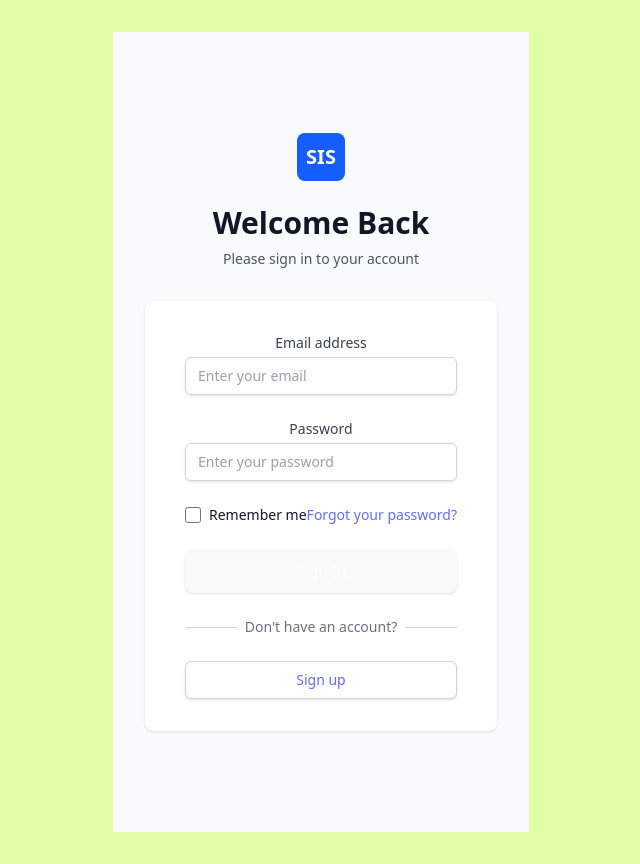
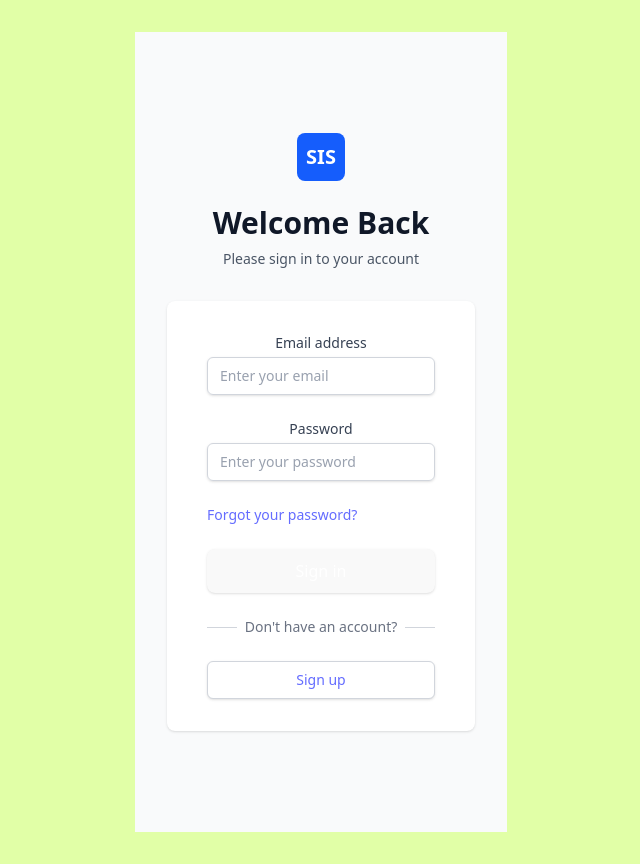
Before and after one commit to luizaki/stationary-inventory-system, a React (Vite) app: page /login in a window 1280 px wide. Shown: the whole page, without its empty margins (319-959 px from the left). Built offline with nearby package versions, Linux system fonts and the light colour scheme; no server answers; the HTML template or start-up script is replaced by a standard one.

Commit message:
feat: remove remember me check

```diff
--- a/src/pages/Login.jsx
+++ b/src/pages/Login.jsx
@@ -6,7 +6,6 @@
 const Login = () => {
   const [email, setEmail] = useState('');
   const [password, setPassword] = useState('');
-  const [rememberMe, setRememberMe] = useState(false);
   const [loading, setLoading] = useState(false);
   const [error, setError] = useState('');
   const navigate = useNavigate();
@@ -106,20 +105,6 @@
             </div>
 
             <div className="flex items-center justify-between">
-              <div className="flex items-center">
-                <input
-                  id="remember-me"
-                  name="remember-me"
-                  type="checkbox"
-                  className="h-4 w-4 text-blue-600 focus:ring-blue-500 border-gray-300 rounded"
-                  checked={rememberMe}
-                  onChange={(e) => setRememberMe(e.target.checked)}
-                />
-                <label htmlFor="remember-me" className="ml-2 block text-sm text-gray-900">
-                  Remember me
-                </label>
-              </div>
-
               <div className="text-sm">
                 <Link to="/forgot-password" className="font-medium text-blue-600 hover:text-blue-500">
                   Forgot your password?
```
